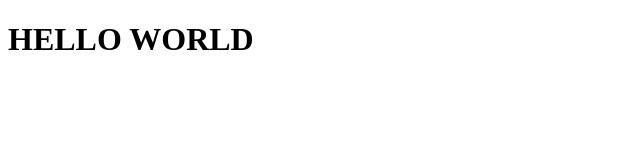
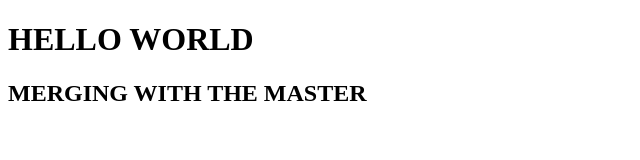
Before and after one commit to HarshanAruchami/GIT-VS, a plain HTML site: page index.html in a window 1280 px wide. Shown: the whole page, without its empty margins (0-640 px from the left). Drawn offline with Linux system fonts and the light colour scheme.

Commit message:
COMMIT 2

```diff
--- a/index.html
+++ b/index.html
@@ -8,5 +8,6 @@
 </head>
 <body>
     <h1>HELLO WORLD</h1>
+    <h2>MERGING WITH THE MASTER</h2>
 </body>
 </html>
```
